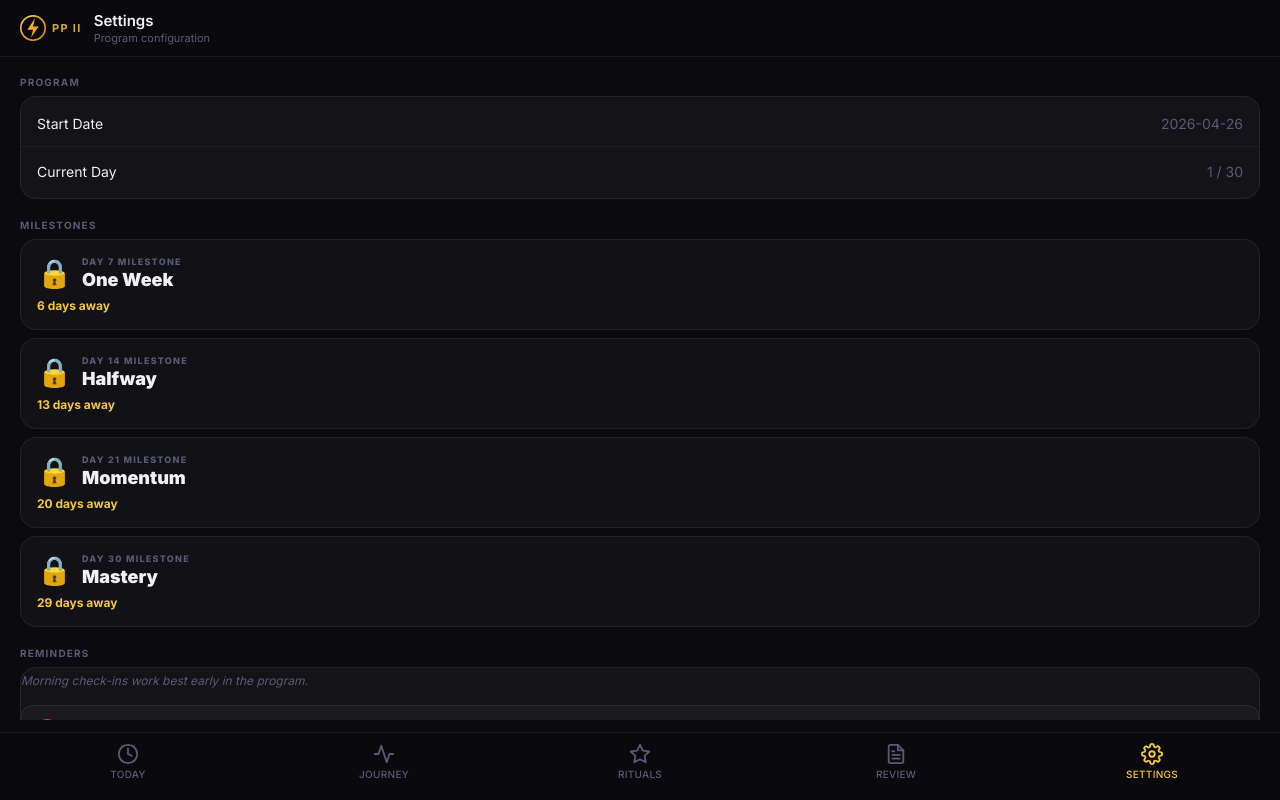
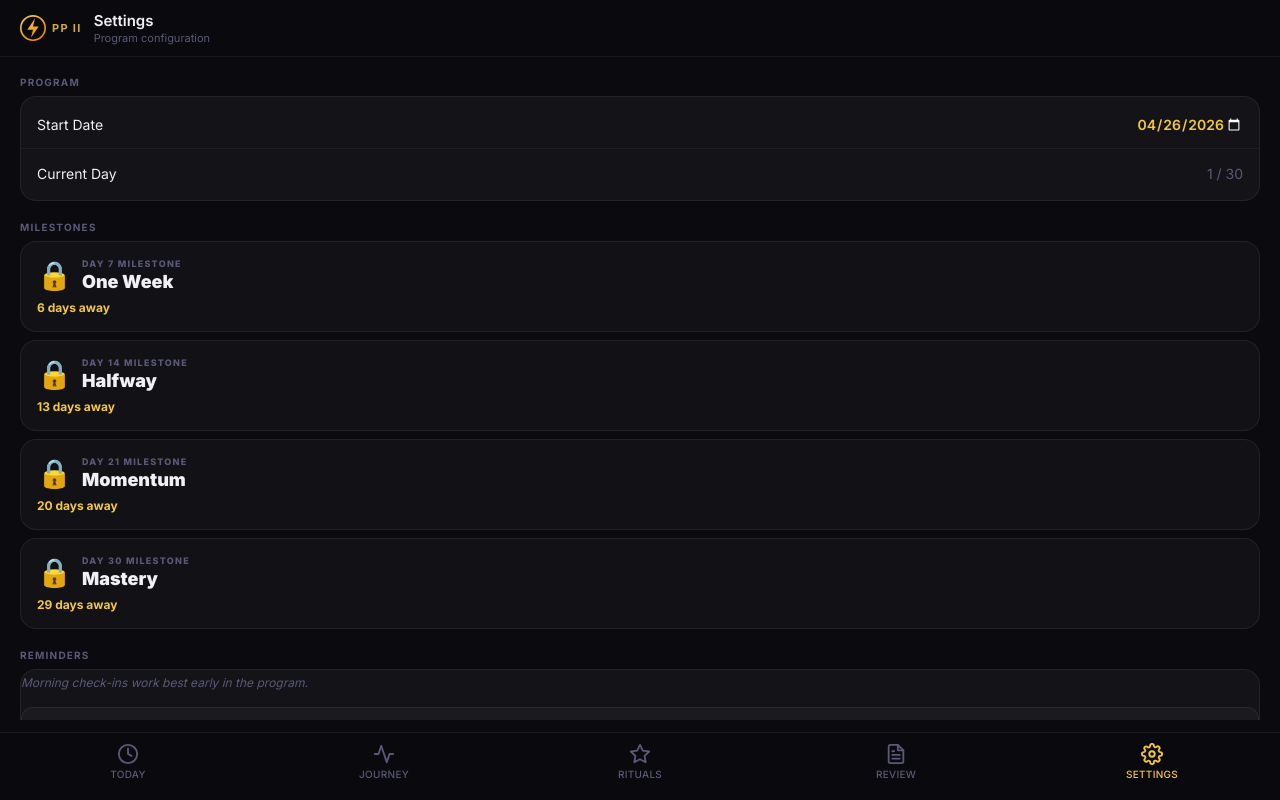
Before and after one commit to swansonatorpages/personal-power-2, a React (Vite) app: page /settings in a window 1280 px wide. Both pictures are taken after a click on the button "Start Program Today". Built offline with nearby package versions, Linux system fonts and the light colour scheme.

Commit message:
feat: make program start date editable in settings

```diff
--- a/src/pages/SettingsPage.module.css
+++ b/src/pages/SettingsPage.module.css
@@ -55,6 +55,25 @@
 .rowValue {
   font-size: 14px;
   color: var(--color-text-muted);
+}
+
+.dateInput {
+  background: transparent;
+  border: none;
+  color: var(--color-gold);
+  font-size: 14px;
+  font-family: inherit;
+  font-weight: 600;
+  cursor: pointer;
+  padding: 0;
+  text-align: right;
+  -webkit-appearance: none;
+  appearance: none;
+  color-scheme: dark;
+}
+
+.dateInput:focus {
+  outline: none;
 }
 
 /* ── Option Buttons (Cutoff) ── */
--- a/src/pages/SettingsPage.tsx
+++ b/src/pages/SettingsPage.tsx
@@ -23,6 +23,7 @@ export function SettingsPage() {
   const setDayEndCutoff    = useAppStore((s) => s.setDayEndCutoff);
   const setProgramMode     = useAppStore((s) => s.setProgramMode);
   const setCurrentDayPointer = useAppStore((s) => s.setCurrentDayPointer);
+  const setStartDate       = useAppStore((s) => s.setStartDate);
   const initializeProgram  = useAppStore((s) => s.initializeProgram);
 
   const [importStatus, setImportStatus] = useState<'idle' | 'success' | 'error'>('idle');
@@ -50,7 +51,16 @@ export function SettingsPage() {
           <div className={styles.card}>
             <div className={styles.row}>
               <span className={styles.rowLabel}>Start Date</span>
-              <span className={styles.rowValue}>{startDate ?? 'Not started'}</span>
+              {startDate ? (
+                <input
+                  type="date"
+                  className={styles.dateInput}
+                  value={startDate}
+                  onChange={(e) => setStartDate(e.target.value)}
+                />
+              ) : (
+                <span className={styles.rowValue}>Not started</span>
+              )}
             </div>
             <div className={styles.row}>
               <span className={styles.rowLabel}>Current Day</span>
--- a/src/store/appStore.ts
+++ b/src/store/appStore.ts
@@ -99,6 +99,9 @@ export const useAppStore = create<AppStore>()(
       setCurrentDayPointer: (day) =>
         set({ currentDayPointer: day }),
 
+      setStartDate: (date) =>
+        set({ activeProgramStartDate: date }),
+
       importState: (newState) =>
         set((state) => ({ ...state, ...newState })),
     }),
--- a/src/types/state.ts
+++ b/src/types/state.ts
@@ -35,6 +35,7 @@ export interface AppActions {
   addConfidenceEntry: (entry: string) => void;
   setProgramMode: (isStrict: boolean) => void;
   setCurrentDayPointer: (day: number) => void;
+  setStartDate: (date: string | null) => void;
   importState: (newState: Partial<AppState>) => void;
 }
 
```
